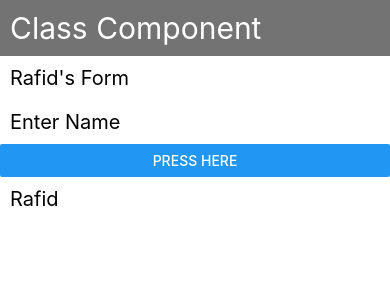
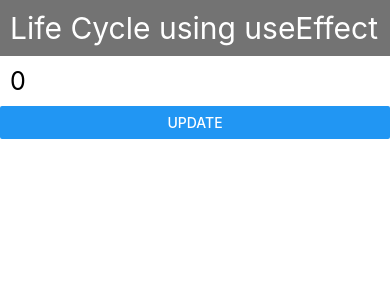
Before and after one commit to TahmeedMahbub/React-Native-Practise, a React Native app: screen / in a window 390 px wide. Shown: the top 300 px of the page. Built offline with nearby package versions, Linux system fonts and the light colour scheme.

Commit message:
important, hook: useEffect

```diff
--- a/App.js
+++ b/App.js
@@ -1,37 +1,21 @@
-import React, { Component } from 'react';
-import {Button, Text, TextInput, View} from 'react-native';
-import Student from './components/Student';
+import React, {useEffect, useState} from 'react';
+import {View, Text, Button} from 'react-native';
 
-class App extends Component {
-  constructor () { // CONSTRUCTOR IS NEEDED FOR CLASS COMPONENT
-    super(); // SUPER KEYWORD IS USED FOR CALL CONSTRUCTOR OF PARENT CLASS
-    this.state={
-      name: "Rafid",
-      age: "25"
-    }
-  }
+const App = () => {
+  const [count, setCount] = useState(0);
 
-  updateName(val) {
-    this.setState({name:val});
-  }
+  useEffect (()=>{
+    console.warn("Hello")
+  }, [])
 
-
-  render(){
   return (
     <View>
-        <Text style={{ fontSize:30, padding: 10, backgroundColor: "#737373", color: "white" }}>Class Component</Text>
-        <Text style={{ fontSize:20, padding: 10}}>{this.state.name}'s Form</Text>
-        <TextInput
-          placeholder="Enter Name"
-          style={{ fontSize:20, padding: 10}}
-          onChangeText={(text)=>this.updateName(text)}
-        />
-        <Button title="Press Here" />
-        <Student name={this.state.name} />
+      <Text style={{ fontSize:30, padding: 10, backgroundColor: "#737373", color: "white" }}>Life Cycle using useEffect</Text>
+      <Text style={{ fontSize:25, padding: 10}}>{count}</Text>
+      <Button title="Update" onPress={()=>setCount(count+1)} />
     </View>
   )
 }
 
-}
 
 export default App;
```
Also changed, not shown: note.txt. Lines whose indentation alone changed are shown as unchanged.
